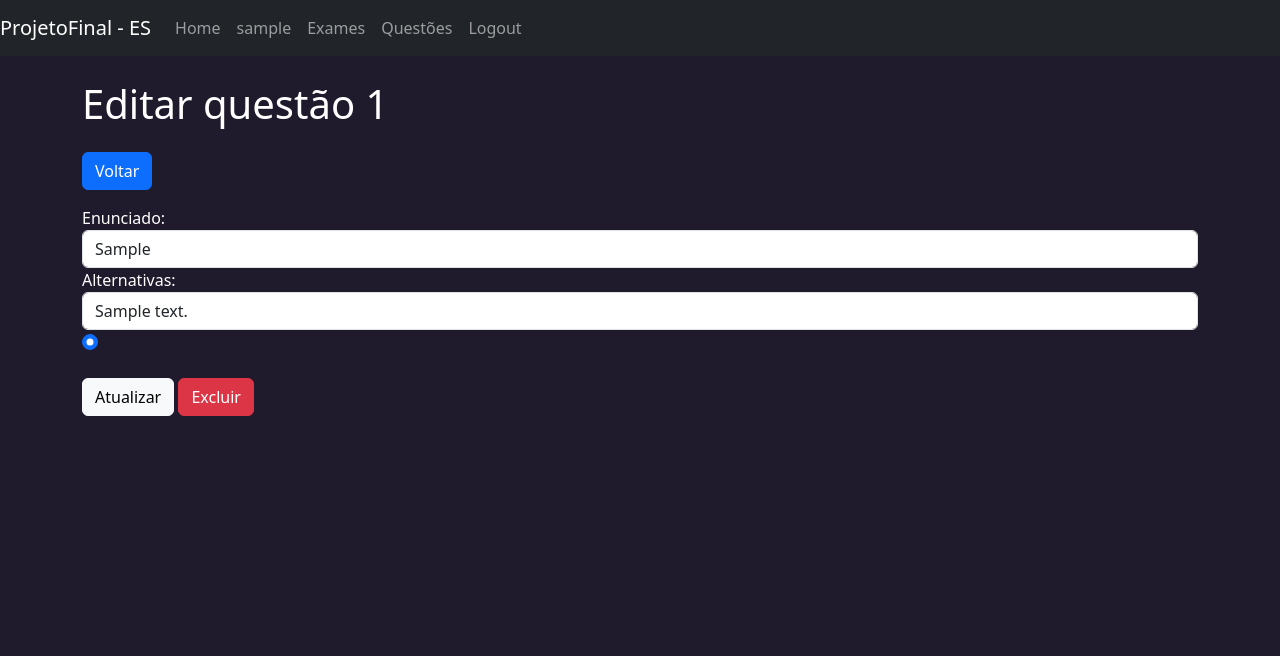
After one commit to theorocha/Projeto-Final-ES, a Flask app: page /editQuestoes/1 in a window 1280 px wide. The commit adds this page. Shown: the top 656 px of the page. Run offline with Flask 3, Linux system fonts and the light colour scheme; a user stored in the database is signed in; tables that the repository leaves empty hold one stand-in row (values such as "Sample post"); some libraries are stand-ins or nearby versions.

Commit message:
edit/delete das questoes

```diff
--- a/app/controllers/routes.py
+++ b/app/controllers/routes.py
@@ -90,6 +90,66 @@ def questoes():
     questoes = Questao.query.all()
     return render_template('questoes_view.html', questoes = questoes)
 
+@app.route("/editQuestoes/<int:id>",methods=['GET', 'POST'])
+@login_required
+def editQuestao(id):
+    questao = Questao.query.filter_by(id = id).first()
+    return render_template('editQuestao.html', questao = questao)
+
+@app.route("/deleteQuestao/<int:id>", methods=['GET','POST'])
+@login_required
+def delete_questao(id):
+    questao = Questao.query.get(id)
+
+    if not questao:
+        flash("Questão não encontrada.")
+        return redirect(url_for('questoes'))
+
+    if questao.tipo == 'ME':
+        for alternativa in questao.alternativas:
+            db.session.delete(alternativa)
+
+    db.session.delete(questao)
+    db.session.commit()
+
+    flash("Questão excluída com sucesso.")
+    return redirect(url_for('questoes'))
+
+
+
+@app.route("/updateQuestao/<int:id>", methods=['POST','GET'])
+@login_required
+def update_questao(id):
+    # Obtenha a questão com base no ID
+    questao = Questao.query.get(id)
+
+    # Verifique se a questão existe
+    if not questao:
+        flash("Questão não encontrada.")
+        return redirect(url_for('questoes'))  # Redirecione para a página de questões
+
+    # Atualize os dados da questão com base nos valores enviados pelo formulário
+    questao.enunciado = request.form.get('enunciado')
+
+    if questao.tipo == 'ME':
+        alternativas = request.form.getlist('alternativas')
+        correta_index = int(request.form.get('alternativa_correta'))
+        for i, alternativa in enumerate(questao.alternativas):
+            alternativa.texto = alternativas[i]
+            alternativa.correta = (i == correta_index)
+
+    if questao.tipo == 'CE' or questao.tipo == 'CA':
+        questao.correta = request.form.get('resposta_correta')
+
+    # Salve as alterações no banco de dados
+    db.session.commit()
+
+    flash("Questão atualizada com sucesso.")
+    return redirect(url_for('questoes'))  # Redirecione para a página de questões
+
+
+
+
 
 @app.route("/questoes/add",methods=['GET'])
 @login_required
@@ -132,7 +192,7 @@ def add_questoes():
         db.session.add(questao)
         db.session.commit()
 
-    return redirect(url_for('add_questoes_view'))
+    return redirect(url_for('questoes'))
 
 '''
 @app.route("/criarME", methods=['GET', 'POST'])
@@ -208,7 +268,6 @@ def cria_questaoCA():
 def exames():
     now = datetime.now()
     exames = Exame.query.all()
-
     return render_template('exames.html', exames=exames, now=now)
 
 @app.route("/exames/edit/<id>",methods=['GET'])
--- /dev/null
+++ b/app/templates/editQuestao.html
@@ -0,0 +1,82 @@
+{% extends "base.html" %} {% block title %}Editar questão{% endblock %} {% block
+content %}
+<h1>Editar questão {{ questao.id }}</h1>
+<a href="{{url_for('questoes')}}" class="btn btn-primary my-3">Voltar</a>
+
+<form action="{{ url_for('update_questao', id=questao.id) }}" method="post">
+  <!-- <div class="form-group">
+    <label for="">Tipo:</label>
+    <input
+      type="text"
+      name="tipo"
+      class="form-control"
+      value="{{ questao.tipo }}"
+      readonly
+    />
+  </div> -->
+
+  <div class="form-group">
+    <label for="">Enunciado:</label>
+    <input
+      type="text"
+      name="enunciado"
+      class="form-control"
+      value="{{ questao.enunciado }}"
+    />
+  </div>
+
+  {% if questao.tipo == 'CE' %}
+  <div class="form-group">
+    <label for="">Resposta correta: "CERTO" ou "ERRADO"</label>
+    <input
+      type="text"
+      name="resposta_correta"
+      class="form-control"
+      value="{{ questao.correta }}"
+    />
+  </div>
+  {% endif %} {% if questao.tipo == 'ME' %}
+  <div class="form-group">
+    <label for="">Alternativas:</label>
+    {% for alternativa in questao.alternativas %}
+    <input
+      type="text"
+      name="alternativas"
+      class="form-control"
+      value="{{ alternativa.texto }}"
+    />
+    <input
+      type="radio"
+      value="{{ loop.index0 }}"
+      name="alternativa_correta"
+      class="form-check-input"
+      {%
+      if
+      alternativa.correta
+      %}checked{%
+      endif
+      %}
+    />
+    {% endfor %}
+  </div>
+  {% endif %} {% if questao.tipo == 'CA' %}
+  <div class="form-group">
+    <label for="">Resposta correta:</label>
+    <input
+      type="text"
+      name="resposta_correta"
+      class="form-control"
+      value="{{ questao.correta }}"
+    />
+  </div>
+  {% endif %}
+
+  <br />
+  <button class="btn btn-light" type="submit">Atualizar</button>
+  <a
+    class="btn btn-danger"
+    href="{{ url_for('delete_questao', id=questao.id) }}"
+    >Excluir</a
+  >
+</form>
+{% endblock %}
--- a/app/templates/home.html
+++ b/app/templates/home.html
@@ -14,14 +14,13 @@
         >Esse foi um projeto desenvolvido por Theo,Matheus Lopes, Mateus de
         Paula e Oseias. <br />
         Simula um sistema para realização de provas. <br />
-        Professor deve cadastrar com Login = Prof.
       </span>
       <a
         style="
           text-decoration: none;
           font-size: 5vh;
-          color: black;
-          margin-left: 40vh;
+          color: green;
+          margin-left: 65vh;
         "
         href="{{ url_for('login')}}"
         >Clique aqui para acessar o projeto!</a
```
Also changed, not shown: app/templates/add_questao.html (+34 -18 lines), app/templates/questoes_view.html (+9 -4 lines).
